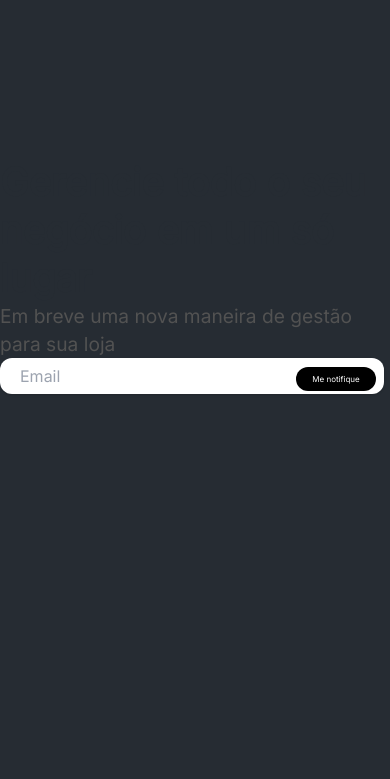
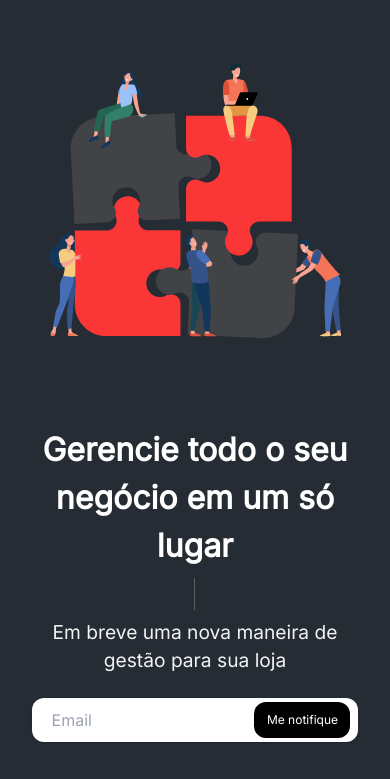
Before and after one commit to Vractos/coming-soon, a Gatsby site: page / in a window 390 px wide. Shown: the part 65-844 px from the top of the page. Built offline with nearby package versions, Linux system fonts and the light colour scheme; Gatsby itself is replaced by a stand-in of ours.

Commit message:
Input and mobile text

```diff
--- a/src/components/Input.tsx
+++ b/src/components/Input.tsx
@@ -2,13 +2,9 @@ import React from 'react'
 
 const Input = () => {
   return (
-    <div className="container flex items-center">
-      <div className="relative">
-        <input type="email" className="h-9 w-96 pl-5 pr-20 rounded-xl z-0 shadow focus:outline-none focus:shadow-md" placeholder="Email" />
-        <div className="absolute top-1.5 right-2">
-          <button className="h-6 w-20 leading-6 text-[0.5rem] text-white rounded-xl bg-black hover:bg-blue-700 text-center">Me notifique</button>
-        </div>
-      </div>
+    <div className="container bg-white mb-8 md:m-0 w-full md:w-[24.3rem] rounded-xl flex items-center justify-around shadow focus:shadow-md mt-6">
+      <input type="email" className="h-11 rounded-xl w-[65%] md:w-72 pl-4 pr-1 z-0 focus:outline-none" placeholder="Email" />
+      <button className="h-9 w-24 leading-6 text-[0.75rem] mr-1 text-white rounded-xl bg-black hover:bg-blue-700 text-center">Me notifique</button>
     </div>
   )
 }
--- a/src/components/Layout.tsx
+++ b/src/components/Layout.tsx
@@ -5,7 +5,7 @@ const Layout: React.FC = ({ children }) => {
   return (
     <div className="h-screen flex flex-col">
       <Header />
-      <div className="h-full bg-atrati-gray md:bg-transparent md:bg-[url('../images/svg/wave3.svg')]  bg-no-repeat md:bg-right-bottom">
+      <div className="h-full bg-atrati-gray md:bg-transparent md:bg-[url('../images/svg/group.svg')]  bg-no-repeat md:bg-right-bottom">
         {children}
       </div>
     </div>
--- a/src/images/svg/Illustration.tsx
+++ b/src/images/svg/Illustration.tsx
@@ -1,10 +1,10 @@
 import * as React from "react"
 
-const SvgComponent: React.FC = (props) => {
+const Illustration: React.FC = (props) => {
   return (
     <svg
-      width={681}
-      height={640}
+      width={"100%"}
+      height={"100%"}
       viewBox="0 0 681 640"
       fill="none"
       xmlns="http://www.w3.org/2000/svg"
@@ -406,4 +406,4 @@ const SvgComponent: React.FC = (props) => {
   )
 }
 
-export default SvgComponent
+export default Illustration
--- a/src/pages/index.tsx
+++ b/src/pages/index.tsx
@@ -1,15 +1,19 @@
 import * as React from "react"
-import Header from '../components/Header'
 import Input from '../components/Input'
 import Layout from '../components/Layout'
+import Illustration from '../images/svg/Illustration'
 
 // markup
 const IndexPage = () => {
   return (
     <Layout>
-      <div className='h-1/2 flex flex-col justify-end'>
-        <h1 className="text-[2.4rem] leading-[3rem] text-atrati-gray font-black">Gerencie todo o seu negócio em um só lugar</h1>
-        <h2 className="text-[1.2rem] leading-[1.75rem] text-[#525252] font-medium">Em breve uma nova maneira de gestão para sua loja</h2>
+      <div className="md:hidden w-[75%] h-[50%] flex justify-center mx-auto mb-8">
+        <Illustration/>
+      </div>
+      <div className='md:h-2/3 flex flex-col md:justify-center px-8 md:pl-20 md:pr-0 text-center md:text-left'>
+        <h1 className="text-[2rem] md:text-[2.4rem] md:w-1/2 leading-[3rem] text-white md:text-atrati-gray font-black md:mb-3">Gerencie todo o seu negócio em um só lugar</h1>
+        <div className='md:hidden border-r border-[#5D6166] my-2 h-8 w-1/2'></div>
+        <p className="text-[1.2rem] leading-[1.75rem] md:text-[#525252] text-[#F2F3F3] font-medium">Em breve uma nova maneira de gestão para<br className='hidden md:visible'/> sua loja</p>
         <Input/>
       </div>
     </Layout>
```
Also changed, not shown: src/images/svg/group.svg (added), src/images/svg/wave.svg (deleted), src/images/svg/wave2.svg (deleted).
